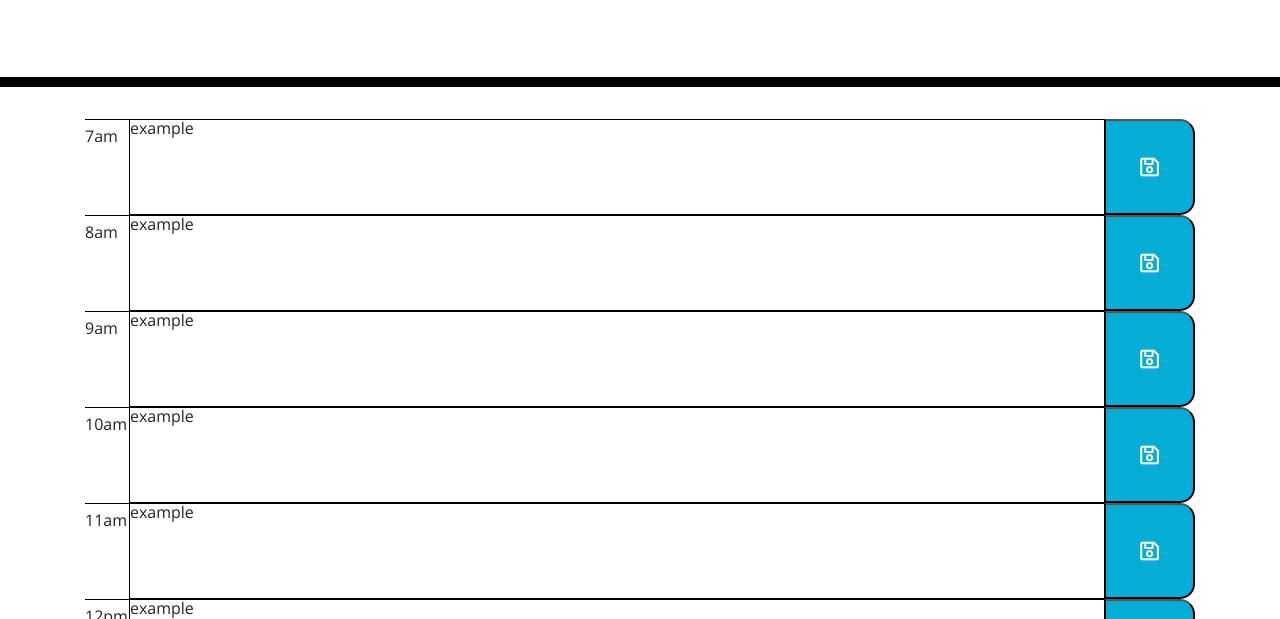
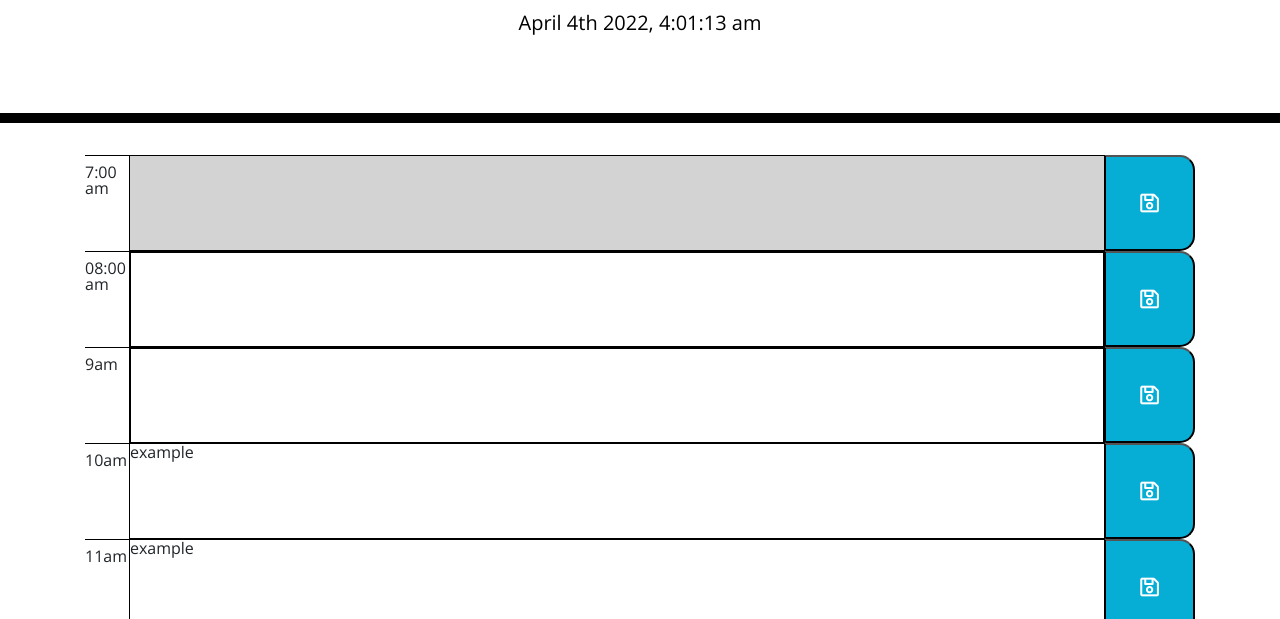
Before and after one commit to jaeleen/workday-schedule, a plain HTML site: page index.html in a window 1280 px wide. Shown: the part 181-800 px from the top of the page. Drawn offline with nearby package versions, Linux system fonts and the light colour scheme.

Commit message:
update javascript

```diff
--- a/Develop/script.js
+++ b/Develop/script.js
@@ -1,3 +1,41 @@
-var m = moment()
+// import moment from "https://cdn.skypack.dev/moment@2.29.1";
 
-console.log(`toString() => ${m.toString()}`)
+const now = moment();
+const currentTime = { text: moment().format("h:00 A"), hour: moment().hour() };
+
+
+// Current day function
+function currentday(){
+    var nowDay = moment();
+    var currentday = document.getElementById("currentDay").innerHTML = nowDay.format('MMMM Do YYYY, h:mm:ss a');
+}
+currentday();
+
+var timeboxes
+function statusChange(){
+    // var timeBox = document.getElementById("timeBox");
+    // var timeBox2 = document.getElementById("timeBox2");
+
+    // var timeboxes = [timeBox, timeBox2];
+
+    var nowTime = moment().format("hh:mm a");
+    var codetime = document.getElementById("time").innerHTML;
+    // loop!
+    $(".activity-style").each(function(){
+        if(nowTime === codetime){
+            timeBox.className="present";
+        }
+        else if(nowTime < codetime){
+            timeBox.className="past";
+        }
+        else if(nowTime > codetime){
+            timeBox.className="future";
+        }
+    })
+
+}
+
+
+statusChange();
+// console.log(currentTime);
+// console.log(timeNow = moment().hour());
--- a/Develop/style.css
+++ b/Develop/style.css
@@ -44,16 +44,22 @@ textarea{
 
 .past {
   background-color: #d3d3d3;
+  width: 100%;
+  height: 1in;
   color: white;
 }
 
 .present {
   background-color: #ff6961;
+  width: 100%;
+  height: 1in;
   color: white;
 }
 
 .future {
   background-color: #77dd77;
+  width: 100%;
+  height: 1in;
   color: white;
 }
 
--- a/index.html
+++ b/index.html
@@ -20,20 +20,30 @@
     <p id="currentDay" class="lead"></p>
   </header>
   <div class="container">
+
     <!-- Timeblocks go here -->
     <div class="activity-style">
-      <div class="time">7am</div>
-      <div class="activity">example</div>
+      <div class="time" id="time">7:00 am</div>
+      <div class="activity" id="timeBox">
+        <textarea class="activity" name="" id="" cols="30" rows="10">
+        </textarea>
+      </div>
       <button class="saveBtn"><i class="fa-lg far fa-save"></i></button>
     </div>
     <div class="activity-style">
-      <div class="time">8am</div>
-      <div class="activity">example</div>
+      <div class="time" id="timeBox2">08:00 am</div>
+      <div class="activity">
+        <textarea class="activity" name="" id="" cols="30" rows="10">
+        </textarea>
+      </div>
       <button class="saveBtn"><i class="fa-lg far fa-save"></i></button>
     </div>
     <div class="activity-style">
       <div class="time">9am</div>
-      <div class="activity">example</div>
+      <div class="activity">
+        <textarea class="activity" name="" id="" cols="30" rows="10">
+        </textarea>
+      </div>
       <button class="saveBtn"><i class="fa-lg far fa-save"></i></button>
     </div>
     <div class="activity-style">
```
